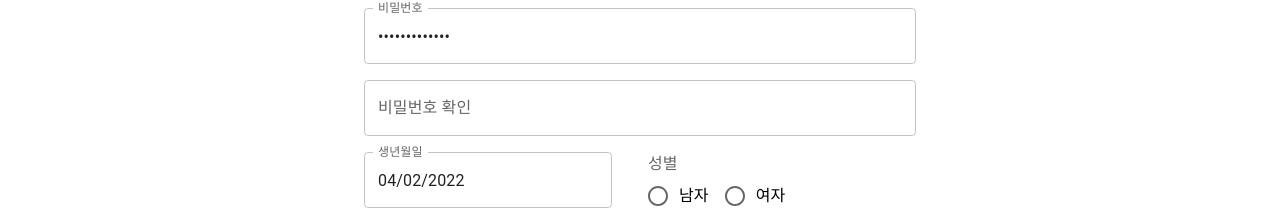
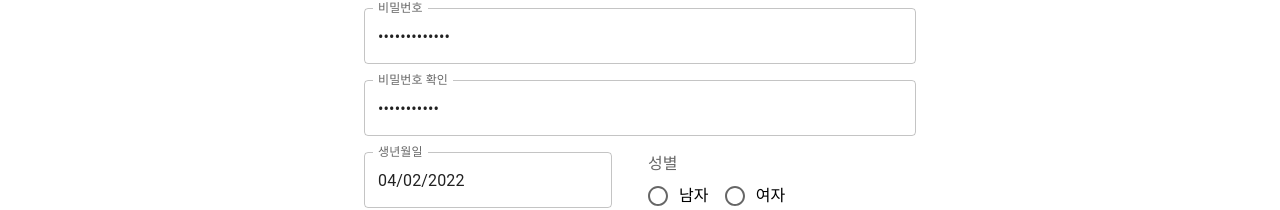
Before and after one commit to springTeamProejct/traveler-frontend, a Next.js app: page /auth/signup in a window 1280 px wide. Shown: the part 310-520 px from the top of the page. Built offline with nearby package versions, Linux system fonts and the light colour scheme.

Commit message:
#회원가입 폼 유효성 수정. 1. confirm, gender 유효성 추가.

```diff
--- a/pages/auth/signup.tsx
+++ b/pages/auth/signup.tsx
@@ -12,6 +12,8 @@ import {
   Radio,
   FormLabel,
   FormControlLabel,
+  FormControl,
+  FormHelperText,
 } from "@mui/material";
 import ArrowBackIcon from "@mui/icons-material/ArrowBack";
 import TextField from "@mui/material/TextField";
@@ -27,6 +29,14 @@ export default function Signup({ phoneNumber }: SignUpProps) {
     nickName: Yup.string().min(2, '너무 짧아요.').max(50, '너무 길어요.').required('필수항목 이예요.'),
     email: Yup.string().email('이메일 형식으로 입력해주세요.').required('필수항목 이예요.'),
     password: Yup.string().required('필수항목 이예요.'),
+    gender: Yup.string().required('필수항목 이예요.'),
+    confirmPassword: Yup.string().when("password", {
+      is: (val: string) => (val && val.length > 0 ? true : false),
+      then: Yup.string().oneOf(
+        [Yup.ref("password")],
+        "비밀번호가 다릅니다."
+      )
+    })
   });
 
   const formik = useFormik({
@@ -35,8 +45,9 @@ export default function Signup({ phoneNumber }: SignUpProps) {
       password: '!!tetetetadfa',
       nickName: '이환주',
       birth: dayjs("2022-04-02"),
-      gender: false,
-      phoneNum: phoneNumber
+      gender: "",
+      phoneNum: phoneNumber,
+      confirmPassword: '!!tetetadfa'
     },
     validationSchema: RegisterSchema,
     onSubmit: values => {
@@ -141,9 +152,16 @@ export default function Signup({ phoneNumber }: SignUpProps) {
           <Grid item xs={12}>
             <TextField
               id="outlined-basic"
-              type="password"
+              type="Password"
+              name="confirmPassword"
               label="비밀번호 확인"
               variant="outlined"
+              // confirmPassword
+              error={Boolean(formik.errors.confirmPassword)}
+              helperText={formik.touched.confirmPassword && formik.errors.confirmPassword}
+              onBlur={formik.handleBlur}
+              onChange={formik.handleChange}
+              value={formik.values.confirmPassword}
               fullWidth
             />
           </Grid>
@@ -163,6 +181,7 @@ export default function Signup({ phoneNumber }: SignUpProps) {
             </LocalizationProvider>
           </Grid>
           <Grid item xs={6}>
+            <FormControl error={Boolean(formik.errors.gender)} variant="standard">
               <FormLabel id="demo-radio-buttons-group-label">성별</FormLabel>
               <RadioGroup
                 row
@@ -173,7 +192,10 @@ export default function Signup({ phoneNumber }: SignUpProps) {
               >
                 <FormControlLabel value="Male" name="gender" control={<Radio />} label="남자" />
                 <FormControlLabel value="Female" name="gender" control={<Radio />} label="여자" />
+                <FormHelperText>{formik.errors.gender}</FormHelperText>
               </RadioGroup>
+            </FormControl>
+
           </Grid>
           <Grid item xs={12}>
             <Button
@@ -189,6 +211,6 @@ export default function Signup({ phoneNumber }: SignUpProps) {
           </Grid>
         </Grid>
       </form>
-    </Container>
+    </Container >
   );
 };
```
Lines whose indentation alone changed are shown as unchanged.
